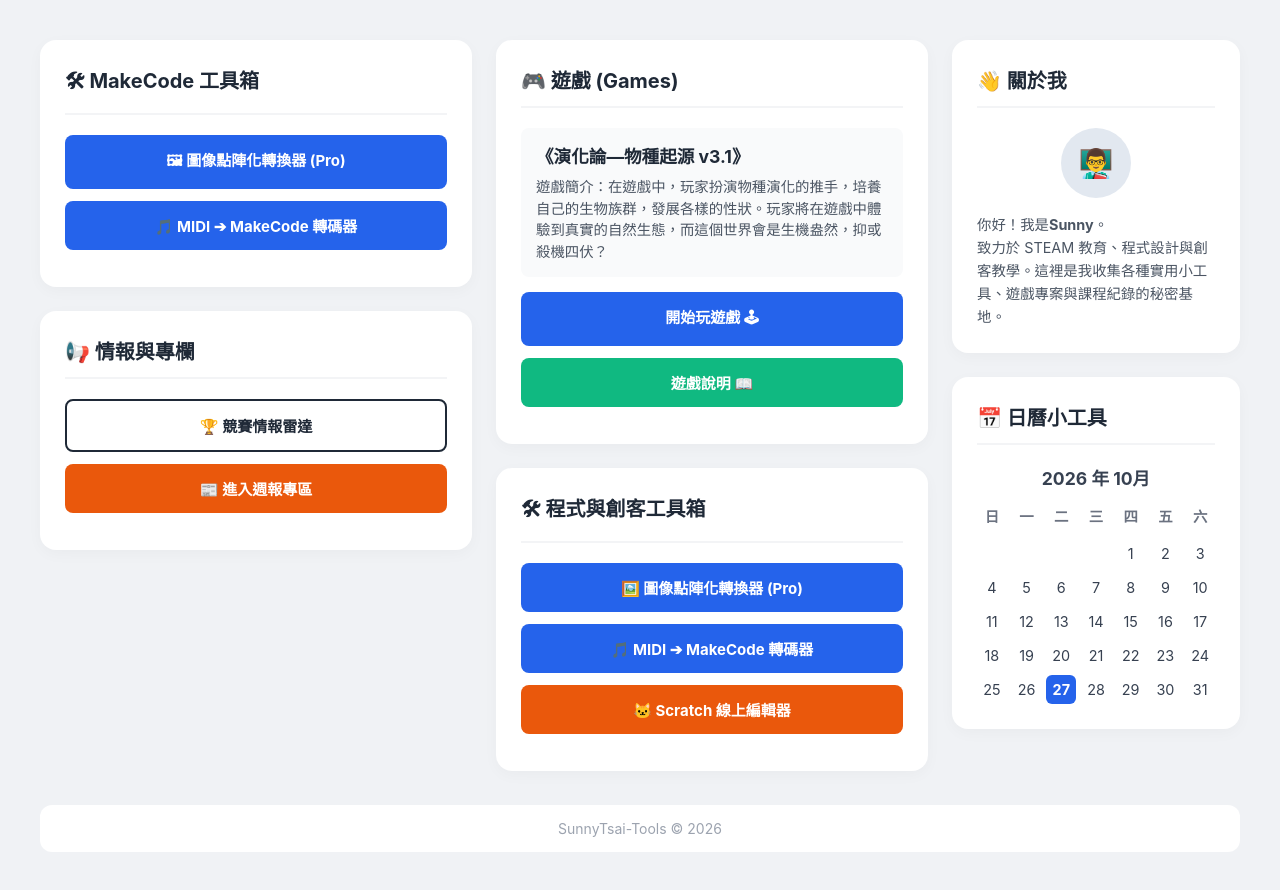
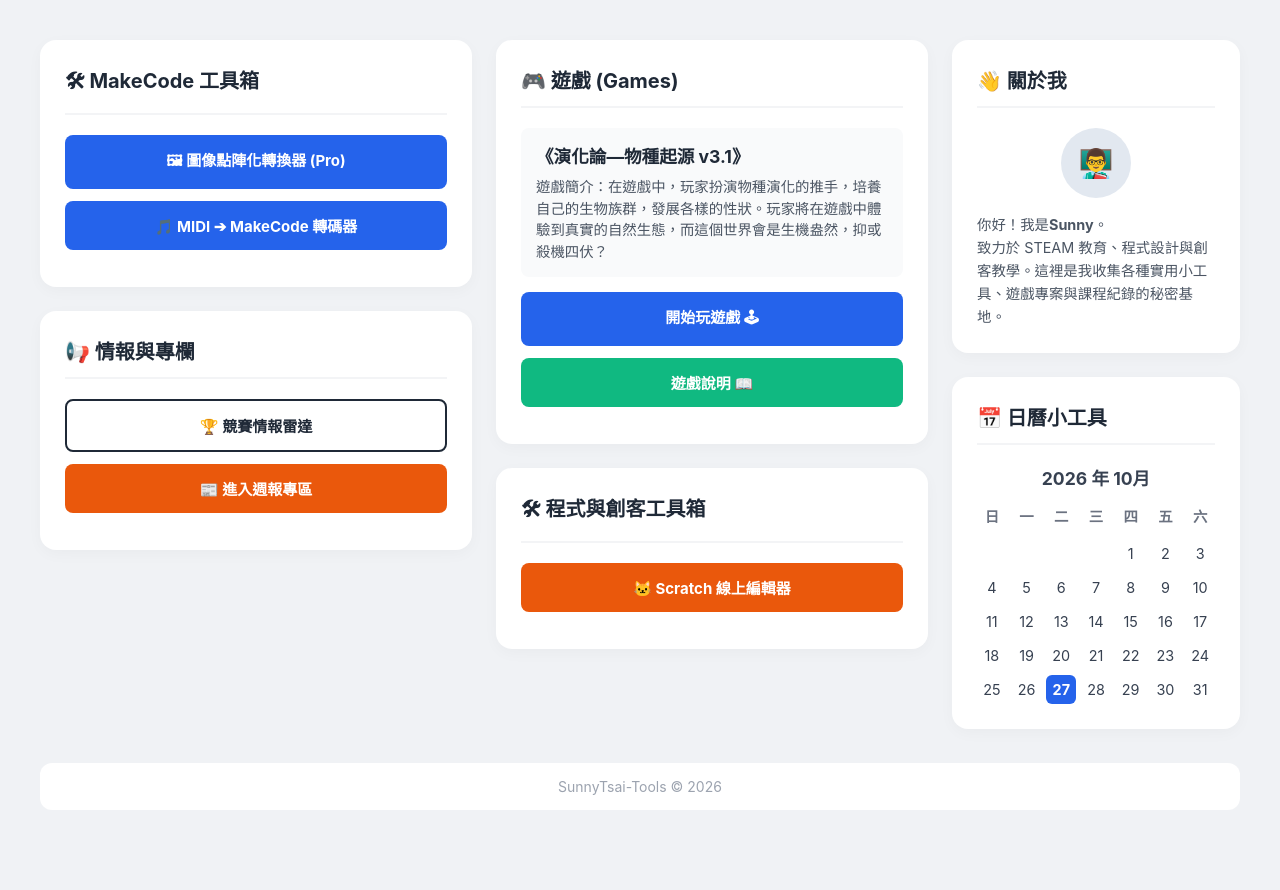
Before and after one commit to SunnyTsai75/SunnyTsai-Tools, a plain HTML site: page index.html in a window 1280 px wide. After the commit the page ends 850 px from the top, so only its background shows below. Drawn offline with Linux system fonts and the light colour scheme.

Commit message:
Remove converter links from program toolbox section
Removed links to image rasterization converter and MIDI to MakeCode converter.

```diff
--- a/index.html
+++ b/index.html
@@ -163,8 +163,6 @@
             <!-- 1. 程式與創客工具箱 -->
             <div class="card">
                 <h2>🛠 程式與創客工具箱</h2>
-                <a href="converter/" class="btn btn-blue">🖼️ 圖像點陣化轉換器 (Pro)</a>
-                <a href="midi-tool/" class="btn btn-blue">🎵 MIDI ➔ MakeCode 轉碼器</a>
                 <!-- 新增的 Scratch 快捷按鈕 -->
                 <a href="https://scratch.mit.edu/projects/editor/" class="btn btn-orange" target="_blank" rel="noopener noreferrer">
                     🐱 Scratch 線上編輯器
```
